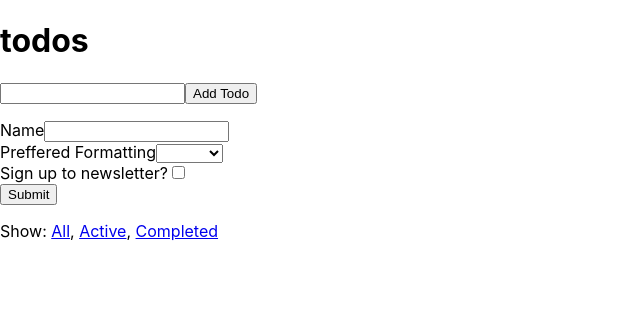
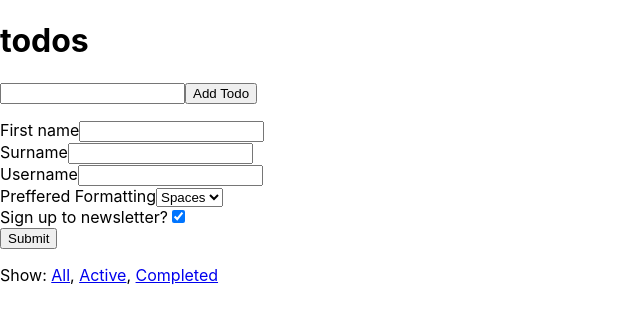
Before and after one commit to lukasikp/todos, a React (Create React App) app: page /active in a window 1280 px wide. Shown: the top 322 px of the page, without its empty margins (0-640 px from the left). Built offline with nearby package versions, Linux system fonts and the light colour scheme.

Commit message:
add validation

```diff
--- a/package.json
+++ b/package.json
@@ -8,6 +8,7 @@
     "prop-types": "^15.7.2",
     "react": "^16.8.6",
     "react-dom": "^16.8.6",
+    "react-json-view": "^1.19.1",
     "react-redux": "^7.1.0",
     "react-router": "^5.0.1",
     "react-router-dom": "^5.0.1",
--- a/src/components/RegisterForm.js
+++ b/src/components/RegisterForm.js
@@ -1,13 +1,32 @@
 import React, { Component } from "react";
 import { Field, reduxForm } from "redux-form";
 import { CustomInput, CustomSelect } from "./fields";
+import { validate } from "../validation";
 
 class RegisterForm extends Component {
   render() {
     const { handleSubmit } = this.props;
     return (
       <form onSubmit={handleSubmit}>
-        <Field name="name" component={CustomInput} type="text" label="Name" />
+        <Field
+          name="firstname"
+          component={CustomInput}
+          type="text"
+          label="First name"
+        />
+        <Field
+          name="surname"
+          component={CustomInput}
+          type="text"
+          label="Surname"
+        />
+        <Field
+          name="username"
+          component={CustomInput}
+          type="text"
+          label="Username"
+        />
+
         <Field
           name="preference"
           component={CustomSelect}
@@ -26,7 +45,8 @@
 }
 
 RegisterForm = reduxForm({
-  form: "register"
+  form: "register",
+  validate
 })(RegisterForm);
 
 export default RegisterForm;
--- a/src/components/RegisterFormContainer.js
+++ b/src/components/RegisterFormContainer.js
@@ -5,8 +5,17 @@
   submit = values => {
     window.alert(JSON.stringify(values, null));
   };
+  getInitialValues = () => ({
+    preference: "spaces",
+    newsletter: "true"
+  });
   render() {
-    return <RegisterForm onSubmit={this.submit} />;
+    return (
+      <RegisterForm
+        onSubmit={this.submit}
+        initialValues={this.getInitialValues()}
+      />
+    );
   }
 }
 
--- a/src/components/fields/index.js
+++ b/src/components/fields/index.js
@@ -1,17 +1,23 @@
 import React from "react";
+import ReactJson from "react-json-view";
 
-export const CustomInput = props => (
-  <div>
-    <label>{props.label}</label>
-    <input type={props.type} {...props.input} />
-  </div>
-);
+export const CustomInput = props => {
+  const { label, input, type, meta } = props;
+  return (
+    <div>
+      <label>{label}</label>
+      <input {...input} type={type} />
+      {meta.error && meta.touched && (
+        <div style={{ color: "red" }}>{meta.error}</div>
+      )}
+    </div>
+  );
+};
 
 export const CustomSelect = props => (
   <div>
     <label>{props.label}</label>
     <select {...props.input}>
-      <option />
       <option value="tabs">Tabs</option>
       <option value="spaces">Spaces</option>
     </select>
--- /dev/null
+++ b/src/validation/index.js
@@ -0,0 +1,17 @@
+export const validate = values => {
+  const errors = {};
+  if (!values.firstname) {
+    errors.firstname = "First name is required";
+  }
+  if (!values.surname) {
+    errors.surname = "Surname is required";
+  }
+  if (!values.username) {
+    errors.username = "Username is required";
+  } else if (values.username.length < 4) {
+    errors.username = "Username must be at least 4 characters long";
+  } else if (values.username.length > 10) {
+    errors.username = "Username is too long";
+  }
+  return errors;
+};
```
Also changed, not shown: 1 other file (tests, documents, lock files or other folders).
